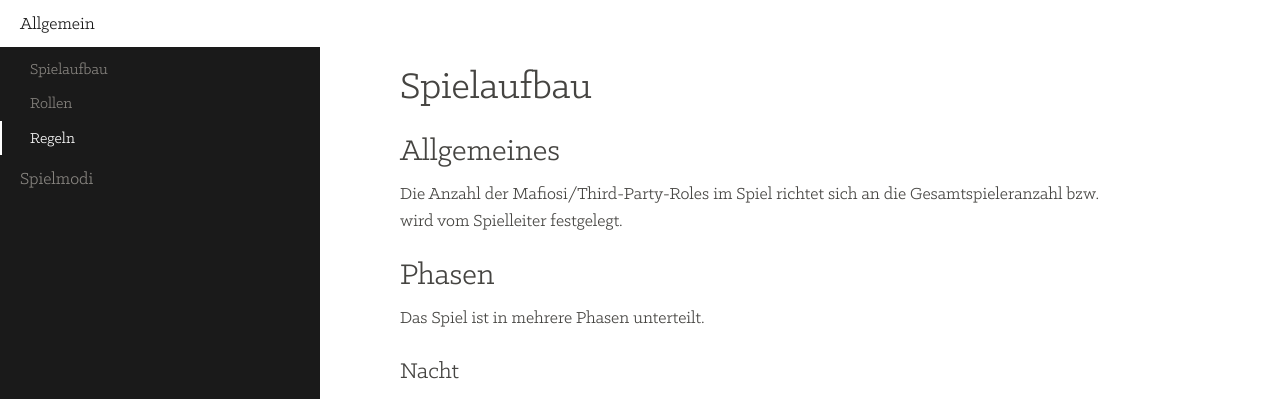
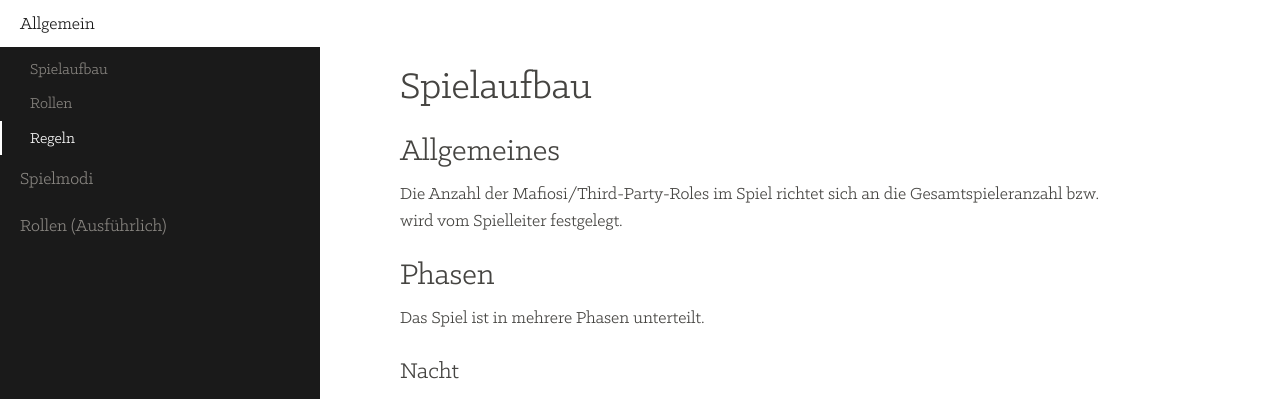
Before and after one commit to gamekeller/mafia, a Jekyll site: the page built from index.md, in a window 1280 px wide. Shown: the top 399 px of the page. Built offline with Jekyll 4.4.1, drawn with Linux system fonts in a browser that asks for light colours; Markdown is read by kramdown in place of the engine named in the settings.

Commit message:
added Rollen (Ausführlich) to the navigation.

```diff
--- a/_includes/nav.html
+++ b/_includes/nav.html
@@ -9,5 +9,8 @@
     <li{% if page.url == "/modes/" %} class="active"{% endif %}>
       <a href="{{ page.base_url }}modes/">Spielmodi</a>
     </li>
+    <li{% if page.url == "/extended/" %} class="active"{% endif %}>
+      <a href="{{ page.base_url }}extended/">Rollen (Ausführlich)</a>
+    </li>
   </ul>
 </nav>
```
